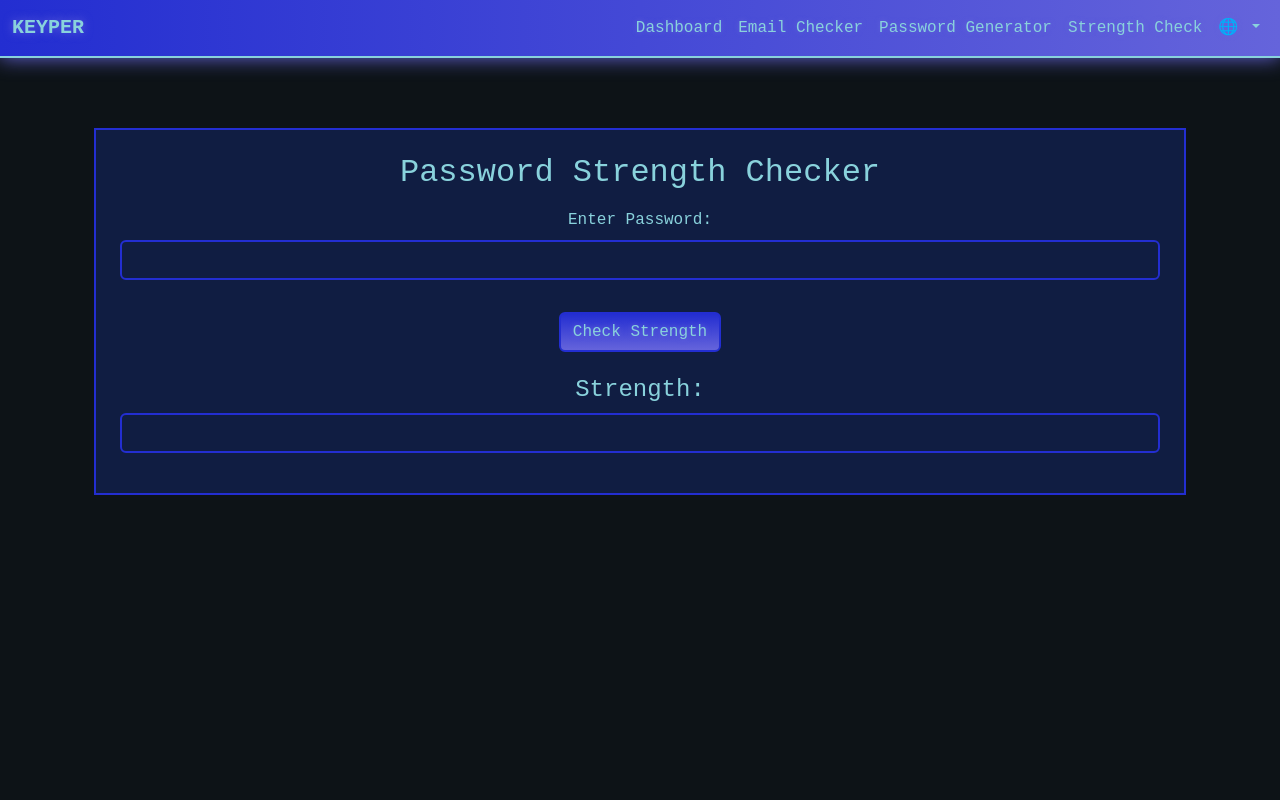
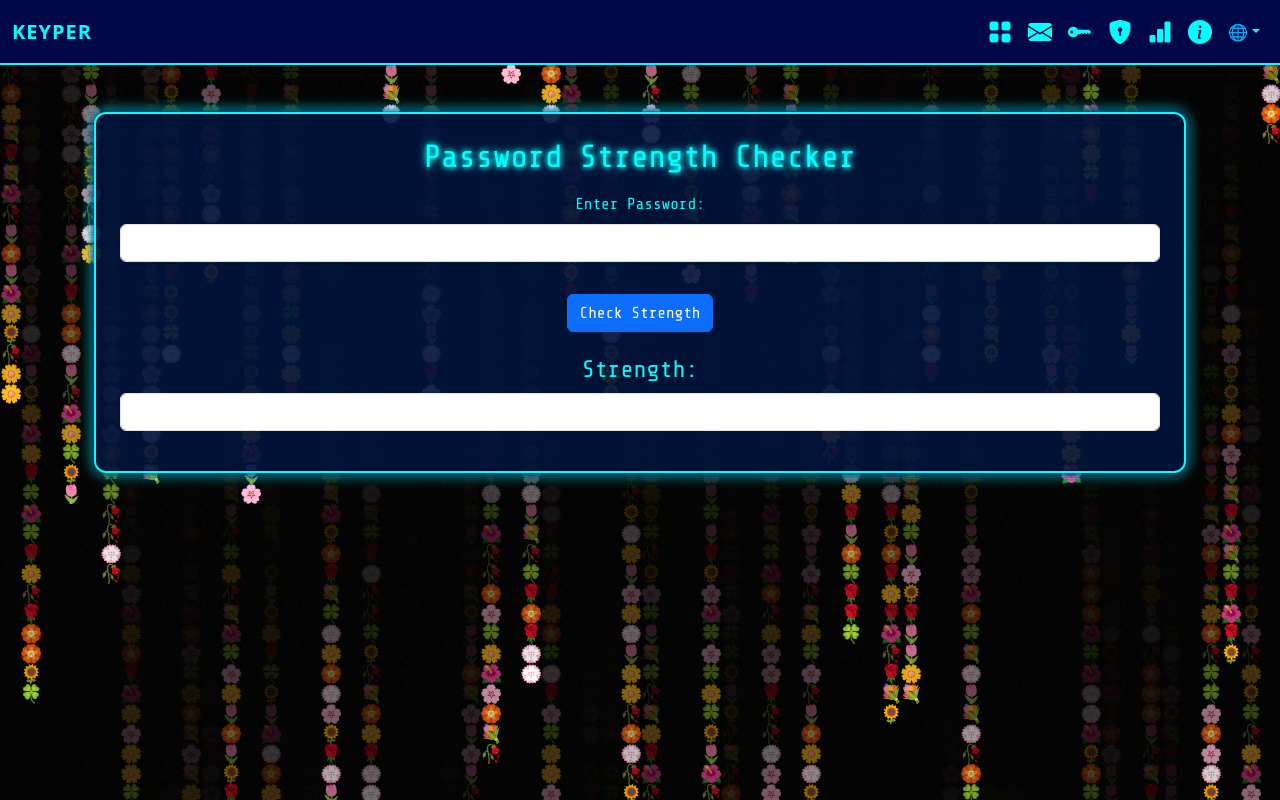
Before and after one commit to 00xRac/KEYPER, a Flask app: page /strength in a window 1280 px wide. Run offline with Flask 3, Linux system fonts and the light colour scheme.

Commit message:
Add files via upload

```diff
--- /dev/null
+++ b/static/css/stylesheet.css
@@ -0,0 +1,164 @@
+    /* ------------------------------- */
+    /* Reset y estilos globales */
+    /* ------------------------------- */
+    * { margin: 0; padding: 0; box-sizing: border-box; }
+
+    html, body {
+      width: 100%;
+      height: 100%;
+      overflow-x: hidden;
+      background: black;
+      font-family: 'Audiowide', sans-serif;
+      color: #00ffff;
+    }
+
+    canvas {
+      display: block;
+      position: fixed;
+      top: 0;
+      left: 0;
+      z-index: 0;
+    }
+
+    /* ------------------------------- */
+    /* Navbar */
+    /* ------------------------------- */
+    .navbar {
+      background-color: #000848 !important;
+      border-bottom: 2px solid #00ffff;
+      height: 65px;
+      z-index: 1000;
+    }
+
+    .navbar-brand {
+      color: #00ffff !important;
+      font-weight: bold;
+      font-size: 20px;
+      letter-spacing: 1px;
+    }
+
+    .nav-link {
+      color: #00ffff !important;
+      font-weight: 600;
+      font-size: 14px;
+    }
+
+    .navbar .nav-link:hover {
+      color: cyan;
+      text-shadow: 0 0 8px #00ffff;
+    }
+
+    /* ------------------------------- */
+    /* Menú hamburguesa móvil */
+    /* ------------------------------- */
+    .menu-toggle {
+      font-size: 28px;
+      color: #00ffff;
+      background: none;
+      border: none;
+      cursor: pointer;
+      display: none;
+    }
+
+    .dropdown-menu-custom {
+      display: none;
+      flex-direction: column;
+      position: absolute;
+      top: 65px;
+      right: 10px;
+      background-color: #000848;
+      border: 2px solid #00ffff;
+      border-radius: 10px;
+      z-index: 1000;
+      padding: 10px;
+      width: 180px;
+    }
+
+    .dropdown-item-custom {
+      color: #00ffff;
+      text-decoration: none;
+      font-size: 14px;
+      padding: 10px;
+      display: block;
+      text-align: left;
+      border-radius: 8px;
+      background: none;
+      border: none;
+    }
+
+    .dropdown-item-custom:hover {
+      background-color: rgba(0, 255, 255, 0.2);
+    }
+
+    .dropdown-menu-custom.show {
+      display: flex;
+      animation: fadeDown 0.3s ease;
+    }
+
+    @keyframes fadeDown {
+      from { opacity: 0; transform: translateY(-10px); }
+      to   { opacity: 1; transform: translateY(0); }
+    }
+
+
+    #title {
+      position: absolute;
+      top: 50%;
+      left: 50%;
+      transform: translate(-50%, -50%);
+      font-size: 12vw;
+      font-weight: bold;
+      text-align: center;
+      color: #00ffff;
+      -webkit-text-stroke: 1px #00ffff;
+      pointer-events: none;
+    }
+
+    /* ------------------------------- */
+    /* Contenido principal */
+    /* ------------------------------- */
+    .container {
+      position: relative;
+      z-index: 11;
+      padding-top: 2rem; /* contenido empieza debajo del navbar */
+      color: #00ffff;
+    }
+
+    /* ------------------------------- */
+    /* Responsive */
+    /* ------------------------------- */
+    @media (max-width: 992px) {
+      .menu-toggle { display: block; }
+      #desktop-menu { display: none !important; }
+    }
+
+    @media (max-width: 768px) {
+      #title { font-size: 15vw; }
+      .navbar { height: 55px; }
+      .navbar-brand { font-size: 18px; }
+    }
+
+    /* ================================ */
+/* Tarjetas del Dashboard (hover-card) */
+/* ================================ */
+.container .hover-card {
+    background-color: rgba(0, 20, 60, 0.9); /* Azul oscuro semitransparente */
+    border: 2px solid #00ffff;            /* Borde cyan */
+    border-radius: 12px;
+    color: #00ffff;                        /* Texto cyan */
+    font-family: 'Share Tech Mono', monospace;
+    box-shadow: 0 0 10px #000848, 0 0 15px #00ffff;
+    transition: all 0.3s ease;
+}
+
+.container .hover-card:hover {
+    transform: translateY(-5px);
+    border-color: cyan;
+    box-shadow: 0 0 20px #00ffff, 0 0 30px cyan;
+    background-color: rgba(0, 40, 100, 0.9);
+}
+
+.container .hover-card .card-title {
+    color: #00ffff;
+    text-shadow: 0 0 5px #00ffff, 0 0 10px cyan;
+}
--- a/templates/base.html
+++ b/templates/base.html
@@ -2,127 +2,48 @@
 <html lang="{{ locale }}">
 <head>
   <meta charset="UTF-8">
+  <meta name="viewport" content="width=device-width, initial-scale=1.0">
   <title>{% block title %}{{ _('KEYPER') }}{% endblock %}</title>
+
+  <link rel="icon" type="image/x-icon" href="{{ url_for('static', filename='favicon.ico') }}">
+
+  <link rel="stylesheet" href="{{ url_for('static', filename='css/stylesheet.css') }}">
+
+  <script src="https://cdn.jsdelivr.net/npm/chart.js"></script>
+  <!-- Google Fonts -->
+  <link href="https://fonts.googleapis.com/css2?family=Audiowide&family=Share+Tech+Mono&display=swap" rel="stylesheet">
+
+  <!-- Bootstrap -->
   <link href="https://cdn.jsdelivr.net/npm/bootstrap@5.3.2/dist/css/bootstrap.min.css" rel="stylesheet">
-<style>
-body { margin:0; font-family:"Courier New", monospace; background:#0d1317; color:#89d2dc; }
 
-/* Splash */
-#splash { position:fixed; top:0; left:0; width:100%; height:100%; background:#0d1317; z-index:9999; overflow:hidden; }
-#matrix-canvas { position:absolute; top:0; left:0; width:100%; height:100%; }
-#splash-text { position:absolute; top:50%; left:50%; transform:translate(-50%,-50%); color:#232ed1; font-size:5rem; font-weight:bold; text-shadow:0 0 10px #232ed1,0 0 20px #6564db; transition:all 1s ease-in-out;}
-#splash-text.move-to-navbar { top:15px; left:20px; transform:none; font-size:1.5rem; }
+  <!-- Bootstrap Icons -->
+  <link href="https://cdn.jsdelivr.net/npm/bootstrap-icons@1.11.1/font/bootstrap-icons.css" rel="stylesheet">
 
-/* Dashboard container */
-.dashboard-container { display:none; padding-top:80px; }
 
-/* Navbar */
-.navbar { background: linear-gradient(90deg,#232ed1,#6564db); border-bottom:2px solid #89d2dc; box-shadow:0 0 20px #6564db; }
-.navbar-brand { color:#89d2dc !important; font-weight:bold; text-shadow:0 0 10px #6564db; }
-.nav-link { color:#89d2dc !important; font-family:"Courier New"; text-shadow:0 0 5px #6564db; }
-.nav-link:hover { color:#232ed1 !important; text-shadow:0 0 20px #232ed1; }
+</head>
 
-/* Boxes/cards */
-.hover-card {
-    background: #101d42;
-    border: 2px solid #232ed1;
-    color: #89d2dc;
-    font-family: "Courier New";
-    transition: all 0.3s ease;
-}
-.hover-card:hover {
-    transform: translateY(-5px);
-    border-color: #6564db;
-    box-shadow: 0 0 15px #232ed1, 0 0 25px #6564db;
-}
-
-/* Forms/buttons */
-input.form-control {
-    background: #101d42;
-    border: 2px solid #232ed1;
-    color: #89d2dc;
-}
-input.form-control:focus {
-    border-color: #6564db;
-    box-shadow: 0 0 10px #232ed1;
-}
-button.btn-primary {
-    background: linear-gradient(#232ed1, #6564db);
-    border: 2px solid #232ed1;
-    color: #89d2dc;
-    font-family: "Courier New";
-    text-shadow: 0 0 5px #6564db;
-}
-button.btn-primary:hover {
-    border-color: #6564db;
-    color: #6564db;
-    text-shadow: 0 0 10px #6564db;
-    background: linear-gradient(#6564db, #232ed1);
-}
-
-/* Breach boxes/cards */
-.breach-card {
-    background: #232ed1;
-    border: 2px solid #6564db;
-    color: #89d2dc;
-    font-family: "Courier New", monospace;
-    transition: all 0.3s ease;
-    box-shadow: 0 0 8px #101d42, 0 0 15px #6564db;
-    padding: 10px;
-    text-align: center;
-    font-size: 0.85rem;
-    border-radius: 8px;
-}
-.breach-card:hover {
-    transform: translateY(-3px);
-    border-color: #89d2dc;
-    box-shadow: 0 0 12px #232ed1, 0 0 20px #6564db;
-}
-.breach-card img {
-    width: 60px;
-    height: 60px;
-    object-fit: contain;
-    margin-bottom: 5px;
-    border-radius: 8px;
-    border: 1px solid #89d2dc;
-}
-.breach-card .card-title {
-    color: #89d2dc;
-    text-shadow: 0 0 5px #6564db;
-    font-size: 0.8rem;
-    word-wrap: break-word;
-}
-
-</style>
-</head>
 <body>
-
-<!-- Splash -->
-<div id="splash">
-    <canvas id="matrix-canvas"></canvas>
-    <div id="splash-text">{{ _('KEYPER') }}</div>
-</div>
-
-<!-- Dashboard container -->
-<div class="dashboard-container">
+  <!-- Navbar -->
   <nav class="navbar navbar-expand-lg fixed-top">
     <div class="container-fluid">
       <a class="navbar-brand" href="/">{{ _('KEYPER') }}</a>
-            <button class="navbar-toggler" type="button" data-bs-toggle="collapse" data-bs-target="#navbarNav">
-                <span class="navbar-toggler-icon"></span>
-            </button>
-            <div class="collapse navbar-collapse" id="navbarNav">
-                <ul class="navbar-nav ms-auto">
-                    <li class="nav-item"><a class="nav-link" href="/">{{ _('Dashboard') }}</a></li>
-                    <li class="nav-item"><a class="nav-link" href="/checker">{{ _('Email Checker') }}</a></li>
-                    <li class="nav-item"><a class="nav-link" href="/generator">{{ _('Password Generator') }}</a></li>
-                    <li class="nav-item"><a class="nav-link" href="/strength">{{ _('Strength Check') }}</a></li>
+
+      <!-- Botón menú móvil -->
+      <button id="menu-toggle" class="menu-toggle">☰</button>
+
+      <!-- Menú escritorio -->
+      <div id="desktop-menu" class="collapse navbar-collapse">
+        <ul class="navbar-nav ms-auto align-items-center">
+          <li class="nav-item"><a class="nav-link text-center" href="/" title="{{ _('Dashboard') }}"><i class="bi bi-grid-fill fs-4"></i></a></li>
+          <li class="nav-item"><a class="nav-link text-center" href="/checker" title="{{ _('Email Checker') }}"><i class="bi bi-envelope-fill fs-4"></i></a></li>
+          <li class="nav-item"><a class="nav-link text-center" href="/generator" title="{{ _('Password Generator') }}"><i class="bi bi-key-fill fs-4"></i></a></li>
+          <li class="nav-item"><a class="nav-link text-center" href="/strength" title="{{ _('Strength Check') }}"><i class="bi bi-shield-lock-fill fs-4"></i></a></li>
+          <li class="nav-item"><a class="nav-link text-center" href="/statistics" title="{{ _('Statistics') }}"><i class="bi bi-bar-chart-fill fs-4"></i></a></li>
+          <li class="nav-item"><a class="nav-link text-center" href="/about" title="{{ _('About') }}"><i class="bi bi-info-circle-fill fs-4"></i></a></li>
 
           <!-- Language dropdown -->
           <li class="nav-item dropdown">
-                        <a class="nav-link dropdown-toggle" href="#" role="button" data-bs-toggle="dropdown">
-                            🌐
-                        </a>
+            <a class="nav-link dropdown-toggle text-center" href="#" role="button" data-bs-toggle="dropdown" title="{{ _('Language') }}">🌐</a>
             <ul class="dropdown-menu dropdown-menu-end">
               <li>
                 <a class="dropdown-item" href="{{ url_for('change_language', lang='en') }}">
@@ -136,61 +57,123 @@ button.btn-primary:hover {
               </li>
             </ul>
           </li>
+        </ul>
+      </div>
 
-                </ul>
+      <!-- Menú hamburguesa móvil -->
+      <div id="dropdown-menu" class="dropdown-menu-custom">
+        <a href="/" class="dropdown-item-custom">{{ _('Dashboard') }}</a>
+        <a href="/checker" class="dropdown-item-custom">{{ _('Email Checker') }}</a>
+        <a href="/generator" class="dropdown-item-custom">{{ _('Password Generator') }}</a>
+        <a href="/strength" class="dropdown-item-custom">{{ _('Strength Check') }}</a>
+        <a href="/statistics" class="dropdown-item-custom">{{ _('Statistics') }}</a>
+        <a href="/about" class="dropdown-item-custom">{{ _('About') }}</a>
       </div>
     </div>
   </nav>
-    <div class="container mt-5">
+
+  <!-- Título animado con hitbox -->
+  <div id="title-container">
+    <div id="title"><span></span></div>
+  </div>
+
+  <!-- Fondo Matrix -->
+  <canvas id="bgCanvas"></canvas>
+
+  <!-- Contenido de página -->
+  <div class="container">
     {% block content %}{% endblock %}
   </div>
-</div>
 
+  <!-- Bootstrap JS -->
   <script src="https://cdn.jsdelivr.net/npm/bootstrap@5.3.2/dist/js/bootstrap.bundle.min.js"></script>
+
   <script>
-const splash = document.getElementById('splash');
-const splashText = document.getElementById('splash-text');
-const dashboard = document.querySelector('.dashboard-container');
-const canvas = document.getElementById("matrix-canvas");
-const ctx = canvas.getContext("2d");
+    /* =============================== */
+    /* Menú hamburguesa móvil */
+    /* =============================== */
+    const menuToggle = document.getElementById('menu-toggle');
+    const dropdownMenu = document.getElementById('dropdown-menu');
 
-function runSplash() {
+    menuToggle.addEventListener('click', () => {
+      dropdownMenu.classList.toggle('show');
+    });
+
+    window.addEventListener('click', (e) => {
+      if (!menuToggle.contains(e.target) && !dropdownMenu.contains(e.target)) {
+        dropdownMenu.classList.remove('show');
+      }
+    });
+
+    /* =============================== */
+    /* Fondo Matrix */
+    /* =============================== */
+    const canvas = document.getElementById('bgCanvas');
+    const ctx = canvas.getContext('2d');
     let width = canvas.width = window.innerWidth;
     let height = canvas.height = window.innerHeight;
-    const letters = "ABCDEFGHIJKLMNOPQRSTUVWXYZ0123456789@#$%^&*()*&^%";
-    const fontSize = 16;
-    const columns = Math.floor(width / fontSize);
-    const drops = Array(columns).fill(1);
+    let columns = Math.floor(width / 20);
+    let drops = Array(columns).fill(1);
 
-    function drawMatrix() {
-        ctx.fillStyle = "rgba(0,0,0,0.05)";
-        ctx.fillRect(0,0,width,height);
-        ctx.fillStyle = "#0a7f8c";
-        ctx.font = fontSize + "px monospace";
-        for(let i=0;i<drops.length;i++){
-            const text = letters.charAt(Math.floor(Math.random()*letters.length));
-            ctx.fillText(text,i*fontSize,drops[i]*fontSize);
-            if(drops[i]*fontSize>height && Math.random()>0.975) drops[i]=0;
+    function drawMatrixRain() {
+    const emojis = ['🏵️','🥀','🌺','🌹','🌸','🌷','💐','💮','🌻','🌼','🍀'];
+
+    ctx.fillStyle = 'rgba(0,0,0,0.1)';
+    ctx.fillRect(0, 0, width, height);
+    ctx.fillStyle = '#00ffff';
+    ctx.font = '18px "Share Tech Mono", monospace';
+
+    for (let i = 0; i < drops.length; i++) {
+        // Elegir un emoji aleatorio de la lista
+        const text = emojis[Math.floor(Math.random() * emojis.length)];
+        ctx.fillText(text, i * 20, drops[i] * 20);
+
+        // Reiniciar la gota si llega al final
+        if (drops[i] * 20 > height && Math.random() > 0.975) drops[i] = 0;
         drops[i]++;
     }
 }
 
-    const matrixInterval = setInterval(drawMatrix,50);
-    setTimeout(()=>{ splashText.classList.add('move-to-navbar'); },50);
-    setTimeout(()=>{
-        splash.style.display='none';
-        dashboard.style.display='block';
-        clearInterval(matrixInterval);
-        localStorage.setItem('splashShown','true');
-    },4500);
+
+    function animate() {
+      drawMatrixRain();
+      requestAnimationFrame(animate);
     }
+    animate();
 
-if(localStorage.getItem('splashShown') === 'true'){
-    splash.style.display='none';
-    dashboard.style.display='block';
-} else {
-    runSplash();
+    window.addEventListener('resize', () => {
+      width = canvas.width = window.innerWidth;
+      height = canvas.height = window.innerHeight;
+      columns = Math.floor(width / 20);
+      drops = Array(columns).fill(1);
+    });
+
+    /* =============================== */
+    /* Título animado */
+    /* =============================== */
+    const targetText = 'KEYPER';
+    const titleSpan = document.querySelector('#title span');
+    let iteration = 0;
+    const letters = 'ABCDEFGHIJKLMNOPQRSTUVWXYZabcdefghijklmnopqrstuvwxyz0123456789';
+
+    titleSpan.style.color = '#00ffff';
+    titleSpan.style.filter = 'blur(2px)';
+
+    const interval = setInterval(() => {
+      titleSpan.textContent = targetText.split('').map((letter, i) => {
+        if (i < iteration) return targetText[i];
+        return letters[Math.floor(Math.random() * letters.length)];
+      }).join('');
+      iteration += 0.2;
+
+      if (iteration >= targetText.length) {
+        titleSpan.textContent = targetText;
+        titleSpan.style.transition = 'text-shadow 1s ease';
+        titleSpan.style.textShadow = '0 0 20px #00ffff, 0 0 40px #00ffff, 0 0 60px #00ffff';
+        titleSpan.style.filter = 'blur(0px)';
+        clearInterval(interval);
       }
+    }, 50);
   </script>
 </body>
 </html>
```
Also changed, not shown: templates/about.html (added, +17 -0 lines), templates/checker.html (+9 -1 lines), templates/dashboard.html (+11 -2 lines), templates/statistics.html (added, +121 -0 lines), translations/no/LC_MESSAGES/messages.po, 2 other files. Lines whose indentation alone changed are shown as unchanged.
